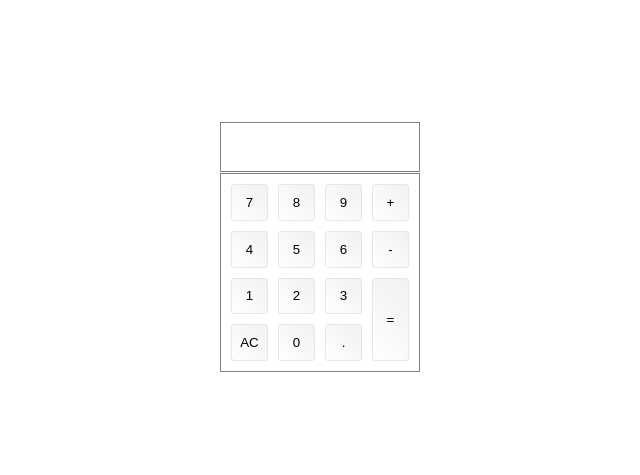
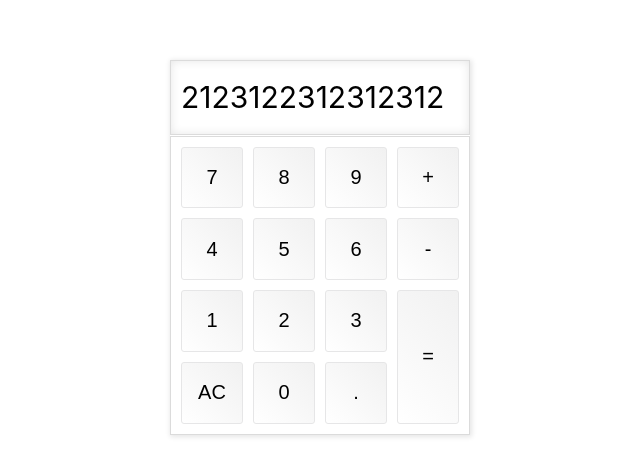
Before and after one commit to Beykipour/calc-simple-react, a React (Create React App) app: page / in a window 1280 px wide. Shown: the part 153-628 px from the top of the page, without its empty margins (320-960 px from the left). Built offline with nearby package versions, Linux system fonts and the light colour scheme.

Commit message:
Add layout and styles for display

```diff
--- a/src/components/CalculatorDisplay.js
+++ b/src/components/CalculatorDisplay.js
@@ -4,9 +4,9 @@ class CalculatorDisplay extends React.PureComponent {
 
     render() {
         return (
-                <div className={'c-calculator__display'}>
-
-                </div>
+            <div className={'c-calculator__display'}>
+                2123122312312312
+            </div>
         );
     }
 }
--- a/src/styles/app.scss
+++ b/src/styles/app.scss
@@ -1,6 +1,5 @@
 @import 'settings/settings.global';
 
-@import 'tools/tools.text-truncate';
 @import 'tools/tools.bem';
 
 @import 'generic/generic.reset';
--- a/src/styles/components/_components.caculator.scss
+++ b/src/styles/components/_components.caculator.scss
@@ -1,18 +1,28 @@
 .c-calculator {
-  width: 200px;
-  height: 250px;
+  width: 300px;
+  height: 375px;
   display: flex;
   flex-direction: column;
+  box-shadow: 1px 1px 5px 1px rgba(0, 0, 0, 0.1);
 
   @include e(display) {
-    border: solid 1px gray;
+    border: solid 1px #dbdbdb;
     margin-bottom: 1px;
-    flex: 0 0 50px;
+    flex: 0 0 75px;
+    box-shadow: inset 0 0 10px rgba(0, 0, 0, 0.1);
+    padding: 10px;
+    font-size: 3rem;
+    text-overflow: ellipsis;
+    overflow: hidden;
+    white-space: nowrap;
+    max-width: 100%;
+    display: flex;
+    align-items: center;
   }
 
   @include e(keypad) {
     padding: 10px;
-    border: solid 1px gray;
+    border: solid 1px #dbdbdb;
     flex-grow: 1;
     display: grid;
     grid-template-columns: repeat(4, 1fr);
@@ -20,6 +30,7 @@
   }
 
   @include e(key) {
+    font-size: 2rem;
     cursor: pointer;
     user-select: none;
     transition: all 0.3s ease-in-out;
--- a/src/styles/tools/_tools.text-truncate.scss
+++ /dev/null
@@ -1,6 +0,0 @@
-@mixin text-truncate() {
-  overflow: hidden;
-  text-overflow: ellipsis;
-  white-space: nowrap;
-  max-width: 100%;
-}
```
